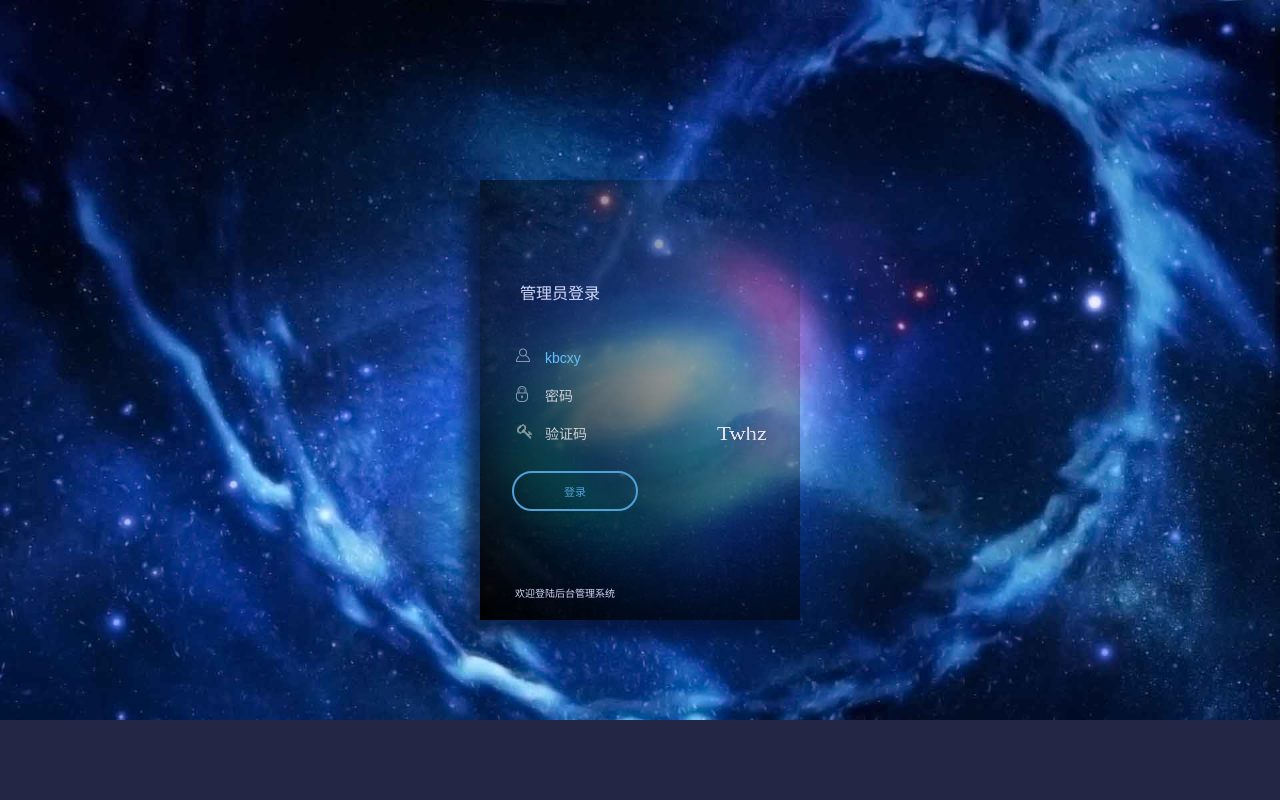
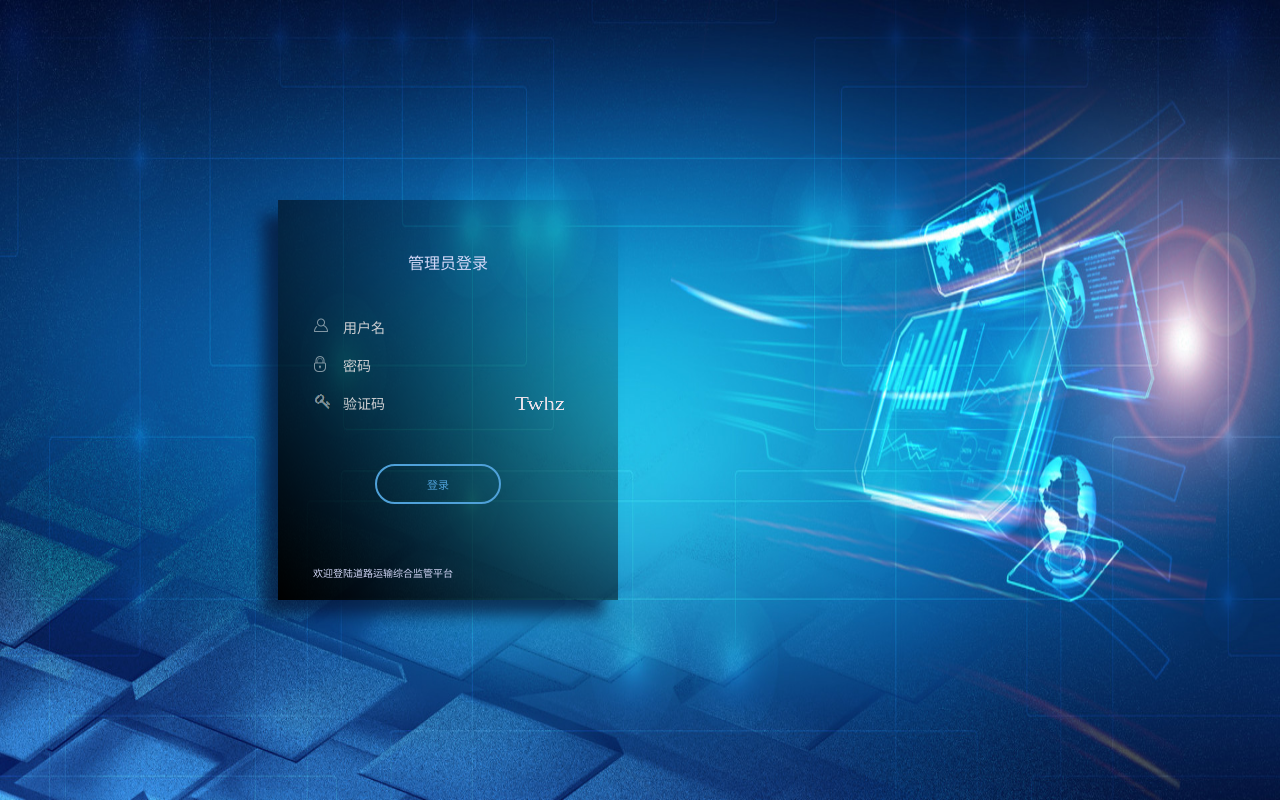
Before and after one commit to ouyang340825/jQueryLogin, a plain HTML site: page index.html in a window 1280 px wide. Drawn offline with nearby package versions, Linux system fonts and the light colour scheme.

Commit message:
MOD:显示修改

```diff
--- a/css/demo.css
+++ b/css/demo.css
@@ -18,7 +18,19 @@ input:-ms-input-placeholder{
 input::-webkit-input-placeholder{
     color: #CECFD2;opacity:1;
 }
-html, body { padding: 0; margin: 0; height: 100%; font-size: 16px; background-repeat: no-repeat; background-position: left top; background-color: #242645; color: #fff; font-family: 'Source Sans Pro'; background-size: 100%; background-image: url(../img/Starry.jpg); }
+html, body {
+	padding: 0;
+	margin: 0;
+	height: 100%;
+	font-size: 16px;
+	background-repeat: no-repeat;
+	background-position: left top;
+	background-color: #242645;
+	color: #fff;
+	font-family: 'Source Sans Pro';
+	background: url(../img/500528250.jpg)no-repeat;
+	background-size: 100% 100%;
+}
 
 h1 {
 	font-size: 2.8em;
--- a/css/styles.css
+++ b/css/styles.css
@@ -20,19 +20,11 @@ body .authent {
   box-shadow: 0px 20px 30px 3px rgba(0, 0, 0, 0.55);
   display: none;
   background: #35394a;
-  /* Old browsers */
-  /* FF3.6+ */
-
-  /* Chrome10+,Safari5.1+ */
-  /* Opera 11.10+ */
-  /* IE10+ */
   background: linear-gradient(230deg, rgba(53, 57, 74, 0) 0%, rgb(0, 0, 0) 100%);
-  /* W3C */
   filter: progid:DXImageTransform.Microsoft.gradient( startColorstr='rgba(53, 57, 74, 0)', endColorstr='rgb(0, 0, 0)',GradientType=1 );
-  /* IE6-9 fallback on horizontal gradient */
   position: absolute;
   left: 0;
-  right: 90px;
+  right: 30%;
   margin: auto;
   width: 100px;
   color: white;
@@ -62,7 +54,7 @@ body p {
   text-align: left;
 }
 body .testtwo {
-  left: -320px !important;
+  left: -120px !important;
 }
 body .test {
   box-shadow: 0px 20px 30px 3px rgba(0, 0, 0, 0.55);
@@ -74,8 +66,7 @@ body .test {
   -webkit-filter: blur(1px);
           filter: blur(1px);
 }
-body .login
-{
+body .login {
   box-shadow: -15px 15px 15px rgba(6, 17, 47, 0.7);
   opacity: 1;
   top: 20px;
@@ -95,11 +86,11 @@ body .login
   height: 300px;
   position: absolute;
   left: 0;
-  right: 0;
+  right: 30%;
   margin: auto;
   top: 0;
   bottom: 0;
-  padding: 100px 40px 40px 40px;
+  padding: 50px 50px 50px 50px;
   background: #35394a;
   /* Old browsers */
   /* FF3.6+ */
@@ -130,7 +121,7 @@ body .login .disclaimer {
 body .login_title {
   color: #D3D7F7;
   height: 60px;
-  text-align: left;
+  text-align: center;
   font-size: 16px;
 }
 body .login_fields {
@@ -168,11 +159,12 @@ body .login_fields__user, body .login_fields__password {
 }
 body .login_fields__submit {
   position: relative;
-  top: 17px;
+  top: 40px;
   left: 0;
   width: 80%;
   right: 0;
   margin: auto;
+  text-align: center;
 }
 body .login_fields__submit .forgot {
   float: right;
@@ -243,3 +235,11 @@ body .login_fields__submit input:hover {
 .brand img {
   width: 30px;
 }
+
+
+.box {
+  display: flex;
+  display: -webkit-flex;
+  align-items: center;
+  justify-content: center;
+}
--- a/index.html
+++ b/index.html
@@ -27,7 +27,7 @@
 	      <div class='icon'>
 	        <img alt="" src='img/user_icon_copy.png'>
 	      </div>
-	      <input name="login" placeholder='用户名' maxlength="16" type='text' autocomplete="off" value="kbcxy"/>
+	      <input name="login" placeholder='用户名' maxlength="16" type='text' autocomplete="off" value=""/>
 	        <div class='validation'>
 	          <img alt="" src='img/tick.png'>
 	        </div>
@@ -57,7 +57,7 @@
 	  <div class='success'>
 	  </div>
 	  <div class='disclaimer'>
-	    <p>欢迎登陆后台管理系统</p>
+	    <p>欢迎登陆道路运输综合监管平台</p>
 	  </div>
 	</div>
 	<div class='authent'>
@@ -76,7 +76,6 @@
 	<script type="text/javascript" src="js/jquery-ui.min.js"></script>
 	<script type="text/javascript" src='js/stopExecutionOnTimeout.js?t=1'></script>
     <script src="layui/layui.js" type="text/javascript"></script>
-    <script src="js/Particleground.js" type="text/javascript"></script>
     <script src="Js/Treatment.js" type="text/javascript"></script>
     <script src="js/jquery.mockjax.js" type="text/javascript"></script>
 	<script type="text/javascript">
@@ -84,8 +83,8 @@
 		var ajaxmockjax = 1;//是否启用虚拟Ajax的请求响 0 不启用  1 启用
 		//默认账号密码
 
-		var truelogin = "kbcxy";
-		var truepwd = "mcwjs";
+		var truelogin = "admin";
+		var truepwd = "11111";
 
 		var CodeVal = 0;
 	    Code();
@@ -124,7 +123,7 @@
 	    });
 	    $('input[name="login"],input[name="pwd"]').keyup(function () {
 	        var Len = $(this).val().length;
-	        if (!$(this).val() == '' && Len >= 5) {
+	        if (!$(this).val() == '' && Len >= 4) {
 	            $(this).next().animate({
 	                'opacity': '1',
 	                'right': '30'
@@ -138,11 +137,6 @@
 	    });
 	    var open = 0;
 	    layui.use('layer', function () {
-			var msgalert = '默认账号:' + truelogin + '<br/> 默认密码:' + truepwd;
-    		var index = layer.alert(msgalert, { icon: 6, time: 4000, offset: 't', closeBtn: 0, title: '友情提示', btn: [], anim: 2, shade: 0 });
-			layer.style(index, {
-				color: '#777'
-			});
 	        //非空验证
 	        $('input[type="button"]').click(function () {
 	            var login = $('input[name="login"]').val();
@@ -156,7 +150,7 @@
 	                ErroAlert('输入验证码');
 	            } else {
 	                //认证中..
-	                fullscreen();
+	                //fullscreen();
 	                $('.login').addClass('test'); //倾斜特效
 	                setTimeout(function () {
 	                    $('.login').addClass('testtwo'); //平移特效
@@ -249,4 +243,5 @@
 		}
     </script>
 </body>
+
 </html>
```
Also changed, not shown: img/500528250.jpg (added).
